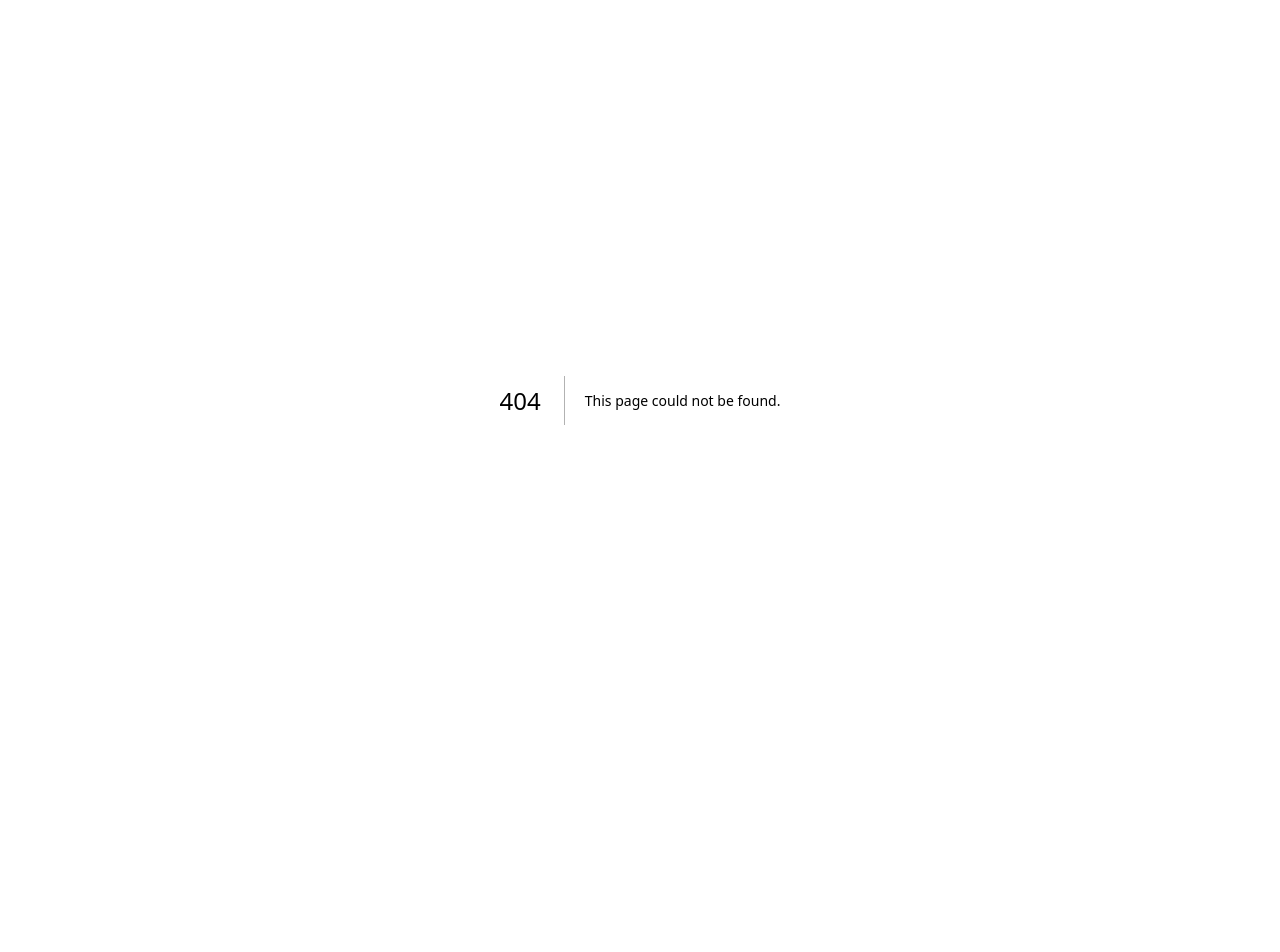
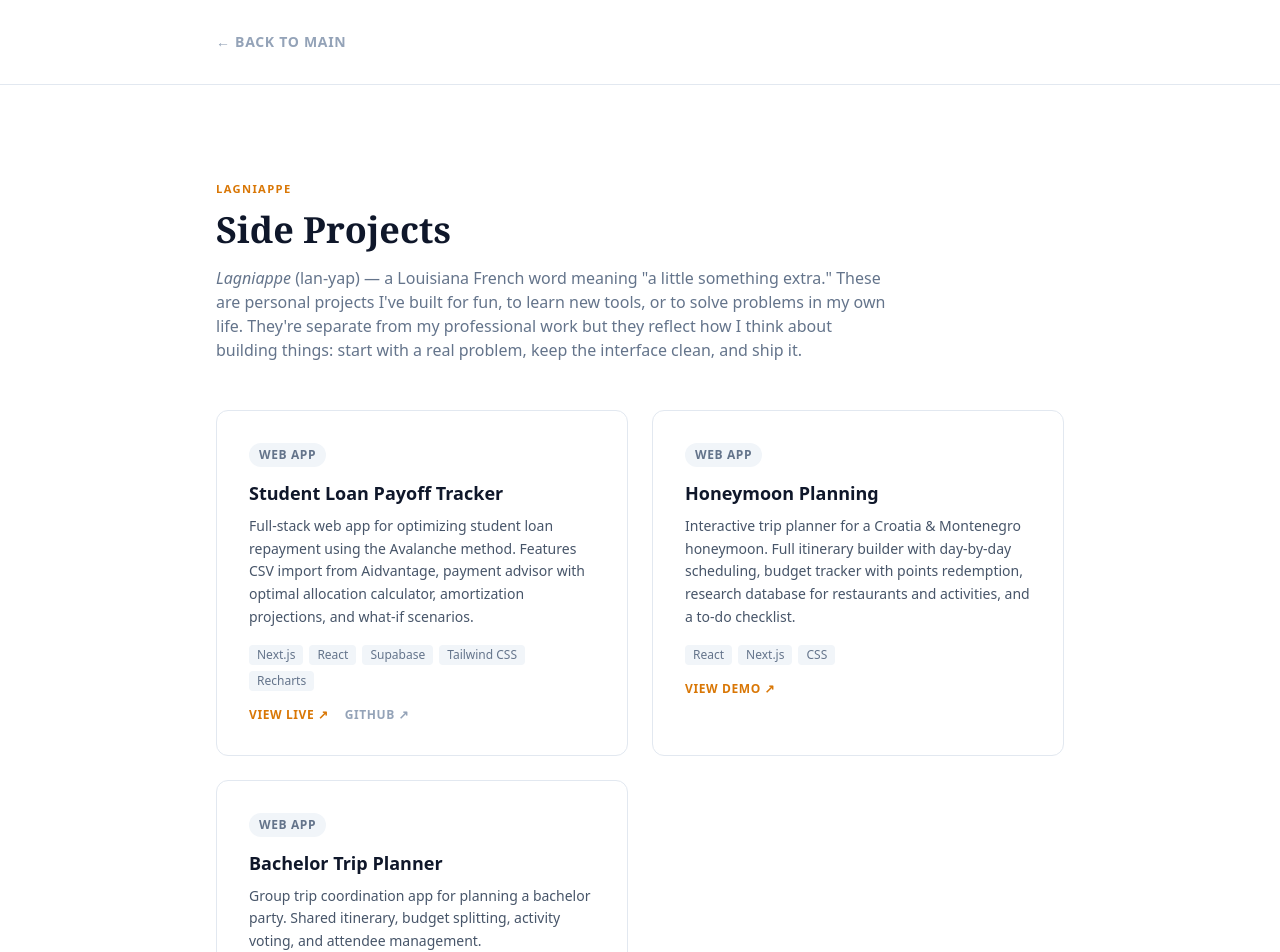
Before and after one commit to cainmenard/cainmenard-portfolio, a Next.js app: page /lagniappe in a window 1280 px wide. Before the commit this address had no page. Shown: the top 952 px of the page. Before the commit the page ends 800 px from the top, so only its background shows below. Built offline with nearby package versions, Linux system fonts and the light colour scheme.

Commit message:
Move web apps to /lagniappe page, streamline main page

```diff
--- /dev/null
+++ b/src/app/lagniappe/page.js
@@ -0,0 +1,84 @@
+'use client'
+
+const WEB_APPS = [
+  {
+    title: 'Student Loan Payoff Tracker',
+    description: 'Full-stack web app for optimizing student loan repayment using the Avalanche method. Features CSV import from Aidvantage, payment advisor with optimal allocation calculator, amortization projections, and what-if scenarios.',
+    tech: ['Next.js', 'React', 'Supabase', 'Tailwind CSS', 'Recharts'],
+    link: 'https://student-loan-tracker-demo.vercel.app',
+    github: 'https://github.com/cainmenard/student-loan-tracker-demo',
+  },
+  {
+    title: 'Honeymoon Planning',
+    description: 'Interactive trip planner for a Croatia & Montenegro honeymoon. Full itinerary builder with day-by-day scheduling, budget tracker with points redemption, research database for restaurants and activities, and a to-do checklist.',
+    tech: ['React', 'Next.js', 'CSS'],
+    link: '/honeymoon-demo',
+    github: null,
+  },
+  {
+    title: 'Bachelor Trip Planner',
+    description: 'Group trip coordination app for planning a bachelor party. Shared itinerary, budget splitting, activity voting, and attendee management.',
+    tech: ['React', 'Next.js', 'Supabase'],
+    link: '/bachelor-trip-demo.html',
+    github: null,
+  },
+]
+
+export default function Lagniappe() {
+  return (
+    <>
+      <div className="min-h-screen bg-white">
+        {/* Header */}
+        <header className="py-8 border-b border-slate-200">
+          <div className="max-w-4xl mx-auto px-6 flex items-center justify-between">
+            <a href="/" className="text-sm font-semibold uppercase tracking-wider text-slate-400 hover:text-slate-900 transition">← Back to Main</a>
+          </div>
+        </header>
+
+        {/* Content */}
+        <section className="py-24">
+          <div className="max-w-4xl mx-auto px-6">
+            <p className="section-label mb-3">Lagniappe</p>
+            <h1 className="section-heading text-3xl md:text-4xl mb-4">Side Projects</h1>
+            <p className="text-slate-500 mb-12 max-w-2xl">
+              <em>Lagniappe</em> (lan-yap) — a Louisiana French word meaning "a little something extra."
+              These are personal projects I've built for fun, to learn new tools, or to solve problems
+              in my own life. They're separate from my professional work but they reflect how I think
+              about building things: start with a real problem, keep the interface clean, and ship it.
+            </p>
+            <div className="grid md:grid-cols-2 gap-6">
+              {WEB_APPS.map((app, i) => (
+                <div key={i} className="project-card">
+                  <div className="p-6 md:p-8">
+                    <div className="flex items-center gap-3 mb-3">
+                      <span className="text-xs font-bold uppercase tracking-wider px-2.5 py-1 rounded-full bg-slate-100 text-slate-500">Web App</span>
+                    </div>
+                    <h3 className="text-lg font-bold text-slate-900 mb-2">{app.title}</h3>
+                    <p className="text-sm text-slate-600 leading-relaxed mb-4">{app.description}</p>
+                    <div className="flex flex-wrap gap-1.5 mb-4">
+                      {app.tech.map(t => <span key={t} className="text-xs px-2 py-0.5 rounded bg-slate-100 text-slate-500 font-medium">{t}</span>)}
+                    </div>
+                    <div className="flex gap-4">
+                      {app.link && (app.link.startsWith('/') ?
+                        <a href={app.link} className="text-xs font-semibold uppercase tracking-wider hover:underline" style={{ color: 'var(--accent)' }}>View Demo ↗</a> :
+                        <a href={app.link} target="_blank" rel="noopener noreferrer" className="text-xs font-semibold uppercase tracking-wider hover:underline" style={{ color: 'var(--accent)' }}>View Live ↗</a>
+                      )}
+                      {app.github && <a href={app.github} target="_blank" rel="noopener noreferrer" className="text-xs font-semibold uppercase tracking-wider text-slate-400 hover:text-slate-600 hover:underline">GitHub ↗</a>}
+                    </div>
+                  </div>
+                </div>
+              ))}
+            </div>
+          </div>
+        </section>
+
+        {/* Footer */}
+        <footer className="footer py-10">
+          <div className="max-w-4xl mx-auto px-6 text-center">
+            <p className="text-sm text-slate-400">© {new Date().getFullYear()} Cain Menard · <a href="/" className="hover:text-white transition">Back to Main Site</a></p>
+          </div>
+        </footer>
+      </div>
+    </>
+  )
+}
--- a/src/app/page.js
+++ b/src/app/page.js
@@ -6,7 +6,6 @@ import Image from 'next/image'
 const NAV_ITEMS = [
   { id: 'about', label: 'About' },
   { id: 'tableau', label: 'Tableau' },
-  { id: 'apps', label: 'Apps' },
   { id: 'writing', label: 'Writing' },
   { id: 'experience', label: 'Experience' },
   { id: 'skills', label: 'Skills' },
@@ -81,30 +80,6 @@ const EDUCATION = [
   { degree: 'BAS, Business Administration', school: 'University of Louisiana at Lafayette', year: '2016' },
 ]
 
-const WEB_APPS = [
-  {
-    title: 'Student Loan Payoff Tracker',
-    description: 'Full-stack web app for optimizing student loan repayment using the Avalanche method. Features CSV import from Aidvantage, payment advisor with optimal allocation calculator, amortization projections, and what-if scenarios.',
-    tech: ['Next.js', 'React', 'Supabase', 'Tailwind CSS', 'Recharts'],
-    link: 'https://student-loan-tracker-demo.vercel.app',
-    github: 'https://github.com/cainmenard/student-loan-tracker-demo',
-  },
-  {
-    title: 'Honeymoon Planning',
-    description: 'Interactive trip planner for a Croatia & Montenegro honeymoon. Full itinerary builder with day-by-day scheduling, budget tracker with points redemption, research database for restaurants and activities, and a to-do checklist.',
-    tech: ['React', 'Next.js', 'CSS'],
-    link: '/honeymoon-demo',
-    github: null,
-  },
-  {
-    title: 'Bachelor Trip Planner',
-    description: 'Group trip coordination app for planning a bachelor party. Shared itinerary, budget splitting, activity voting, and attendee management.',
-    tech: ['React', 'Next.js', 'Supabase'],
-    link: null,
-    github: null,
-    status: 'In Development',
-  },
-]
 
 const TABLEAU_DASHBOARDS = [
   {
@@ -346,41 +321,9 @@ export default function Home() {
         </div>
       </section>
 
-      {/* ─── WEB APPLICATIONS ─── */}
-      <section id="apps" className="py-24">
-        <div className="max-w-6xl mx-auto px-6 fade-section">
-          <p className="section-label mb-3">Web Applications</p>
-          <h2 className="section-heading text-3xl md:text-4xl mb-4">Apps I've Built</h2>
-          <p className="text-slate-500 mb-12 max-w-2xl">Full-stack web applications built with React, Next.js, and Supabase — solving real problems with clean interfaces and production-grade architecture.</p>
-          <div className="grid md:grid-cols-3 gap-6">
-            {WEB_APPS.map((app, i) => (
-              <div key={i} className="project-card">
-                <div className="p-6 md:p-8">
-                  <div className="flex items-center gap-3 mb-3">
-                    <span className="text-xs font-bold uppercase tracking-wider px-2.5 py-1 rounded-full bg-slate-100 text-slate-500">Web App</span>
-                    {app.status && <span className="text-xs font-bold uppercase tracking-wider px-2.5 py-1 rounded-full bg-amber-50 text-amber-600">{app.status}</span>}
-                  </div>
-                  <h3 className="text-lg font-bold text-slate-900 mb-2">{app.title}</h3>
-                  <p className="text-sm text-slate-600 leading-relaxed mb-4">{app.description}</p>
-                  <div className="flex flex-wrap gap-1.5 mb-4">
-                    {app.tech.map(t => <span key={t} className="text-xs px-2 py-0.5 rounded bg-slate-100 text-slate-500 font-medium">{t}</span>)}
-                  </div>
-                  <div className="flex gap-4">
-                    {app.link && (app.link.startsWith('/') ?
-                      <a href={app.link} className="text-xs font-semibold uppercase tracking-wider hover:underline" style={{ color: 'var(--accent)' }}>View Demo ↗</a> :
-                      <a href={app.link} target="_blank" rel="noopener noreferrer" className="text-xs font-semibold uppercase tracking-wider hover:underline" style={{ color: 'var(--accent)' }}>View Live ↗</a>
-                    )}
-                    {app.github && <a href={app.github} target="_blank" rel="noopener noreferrer" className="text-xs font-semibold uppercase tracking-wider text-slate-400 hover:text-slate-600 hover:underline">GitHub ↗</a>}
-                  </div>
-                </div>
-              </div>
-            ))}
-          </div>
-        </div>
-      </section>
 
       {/* ─── PUBLICATIONS ─── */}
-      <section id="writing" className="py-24 bg-slate-50">
+      <section id="writing" className="py-24">
         <div className="max-w-6xl mx-auto px-6 fade-section">
           <p className="section-label mb-3">Writing & Speaking</p>
           <h2 className="section-heading text-3xl md:text-4xl mb-12">Published Work</h2>
@@ -408,7 +351,7 @@ export default function Home() {
       </section>
 
       {/* ─── EXPERIENCE ─── */}
-      <section id="experience" className="py-24">
+      <section id="experience" className="py-24 bg-slate-50">
         <div className="max-w-6xl mx-auto px-6 fade-section">
           <p className="section-label mb-3">Experience</p>
           <h2 className="section-heading text-3xl md:text-4xl mb-12">Career Timeline</h2>
@@ -438,7 +381,7 @@ export default function Home() {
       </section>
 
       {/* ─── SKILLS & CERTIFICATIONS ─── */}
-      <section id="skills" className="py-24 bg-slate-50">
+      <section id="skills" className="py-24">
         <div className="max-w-6xl mx-auto px-6 fade-section">
           <p className="section-label mb-3">Skills & Certifications</p>
           <h2 className="section-heading text-3xl md:text-4xl mb-4">Technical Toolkit</h2>
@@ -478,7 +421,7 @@ export default function Home() {
       </section>
 
       {/* ─── CONTACT ─── */}
-      <section id="contact" className="py-24">
+      <section id="contact" className="py-24 bg-slate-50">
         <div className="max-w-6xl mx-auto px-6 fade-section">
           <div className="max-w-2xl mx-auto text-center">
             <p className="section-label mb-3">Contact</p>
@@ -511,6 +454,7 @@ export default function Home() {
             <a href="https://linkedin.com/in/cainmenard" target="_blank" rel="noopener noreferrer" className="text-sm text-slate-400 hover:text-white transition">LinkedIn</a>
             <a href="https://github.com/cainmenard" target="_blank" rel="noopener noreferrer" className="text-sm text-slate-400 hover:text-white transition">GitHub</a>
             <a href="mailto:cainmenard@gmail.com" className="text-sm text-slate-400 hover:text-white transition">Email</a>
+            <a href="/lagniappe" className="text-sm text-slate-400 hover:text-white transition">Lagniappe</a>
           </div>
         </div>
       </footer>
```
